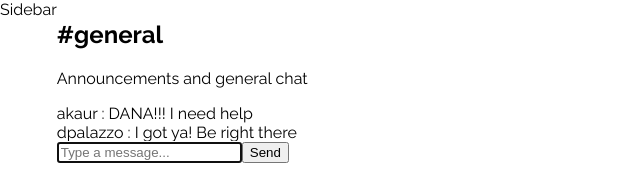
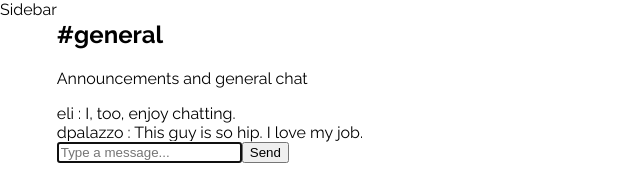
Before and after one commit to avleen2898/chatarang, a React (Create React App) app: page / in a window 1280 px wide. Shown: the top 194 px of the page, without its empty margins (0-640 px from the left). Built offline with nearby package versions, Linux system fonts and the light colour scheme.

Commit message:
Add messages to Chat as a state

```diff
--- a/src/Chat.js
+++ b/src/Chat.js
@@ -5,11 +5,20 @@
 import MessageForm from './MessageForm';
 
 class Chat extends Component{
+    constructor(){
+        super();
+        this.state = {
+            messages: [
+              { id: 1, userName: 'eli', body: 'I, too, enjoy chatting.' },
+              { id: 2, userName: 'dpalazzo', body: 'This guy is so hip. I love my job.' },
+            ],
+          }
+    }
     render(){
         return (
             <div className="Chat">
                 <ChatHeader />
-                <MessageList />
+                <MessageList messages={this.state.messages}/>
                 <MessageForm />
             </div>
         )
--- a/src/MessageList.js
+++ b/src/MessageList.js
@@ -2,22 +2,10 @@
 
 import Message from './Message';
 
-const MessageList = () => {
-    const messages = [
-        {
-            id: 1,
-            userName: 'akaur',
-            body: 'DANA!!! I need help',
-        },
-        {
-            id: 2,
-            userName: 'dpalazzo',
-            body: 'I got ya! Be right there',
-        }
-    ]
+const MessageList = (props) => {
     return (
         <div className="MessageList">
-            {messages.map(msg => (
+            {props.messages.map(msg => (
                 <Message message={msg} key={msg.id}/>
             ))}
         </div>
```
